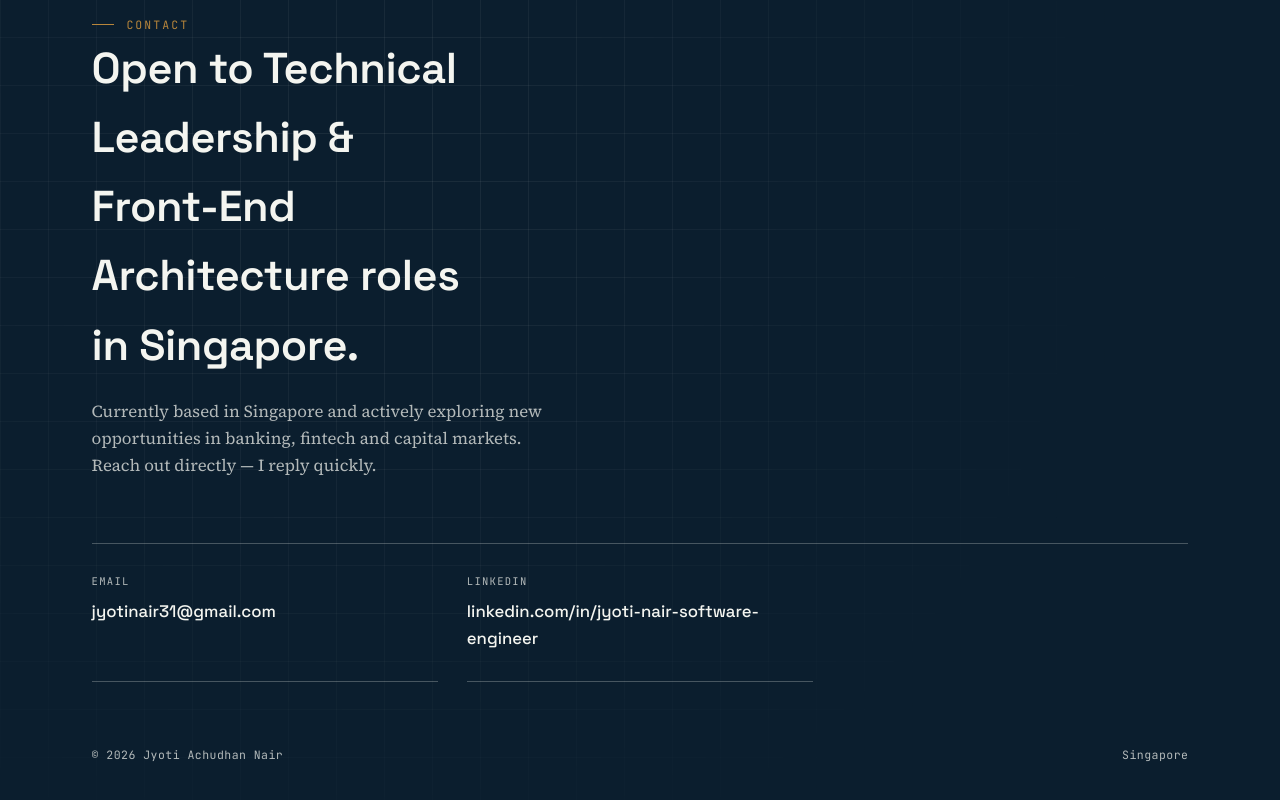
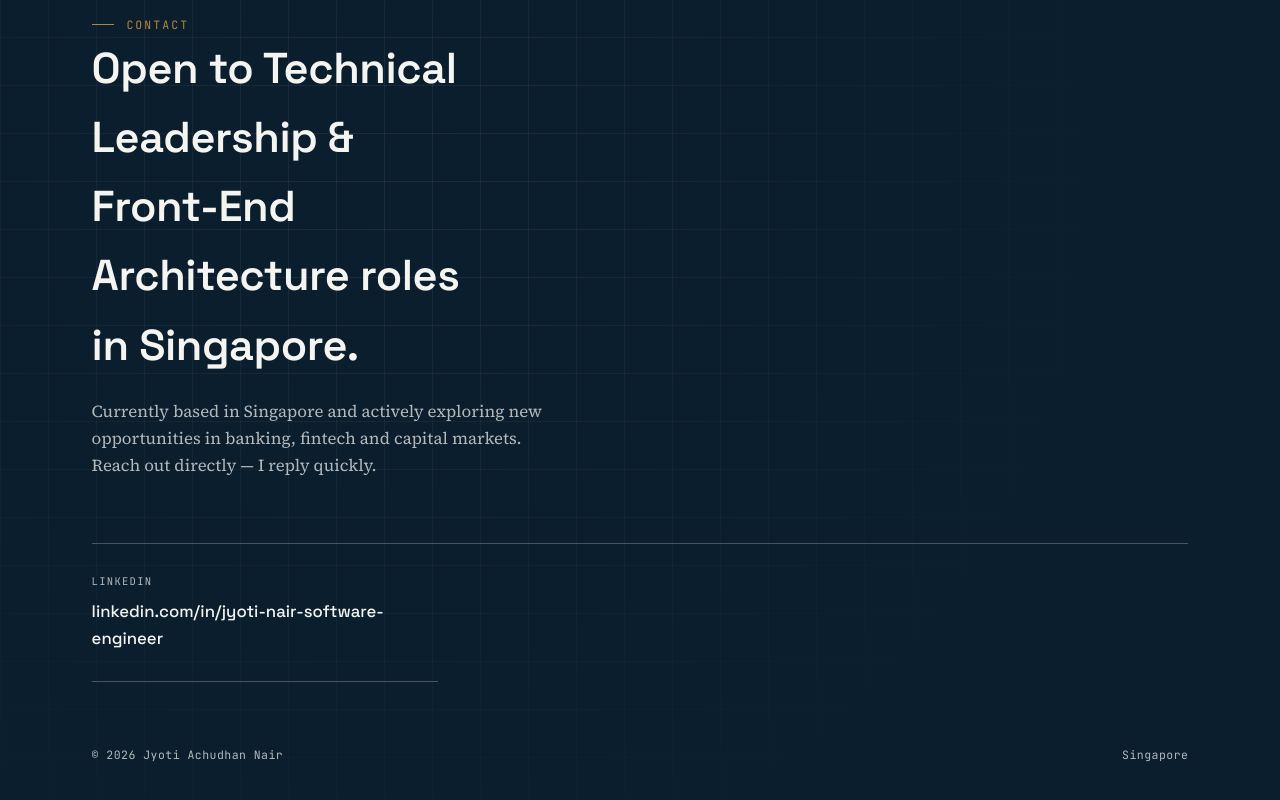
Before and after one commit to jyoti-n-a/portfolio, a plain HTML site: page index.html in a window 1280 px wide. Shown: the part 8165-8965 px from the top of the page. Drawn offline with Linux system fonts and the light colour scheme.

Commit message:
Remove email item from contact grid
Co-Authored-By: Claude Opus 5 <noreply@anthropic.com>

```diff
--- a/index.html
+++ b/index.html
@@ -771,10 +771,6 @@
 
     <div class="contact-grid">
       <div class="contact-item">
-        <div class="label">Email</div>
-        <a href="mailto:jyotinair31@gmail.com">jyotinair31@gmail.com</a>
-      </div>
-      <div class="contact-item">
         <div class="label">LinkedIn</div>
         <a href="https://linkedin.com/in/jyoti-nair-software-engineer" target="_blank" rel="noopener">linkedin.com/in/jyoti-nair-software-engineer</a>
       </div>
```
